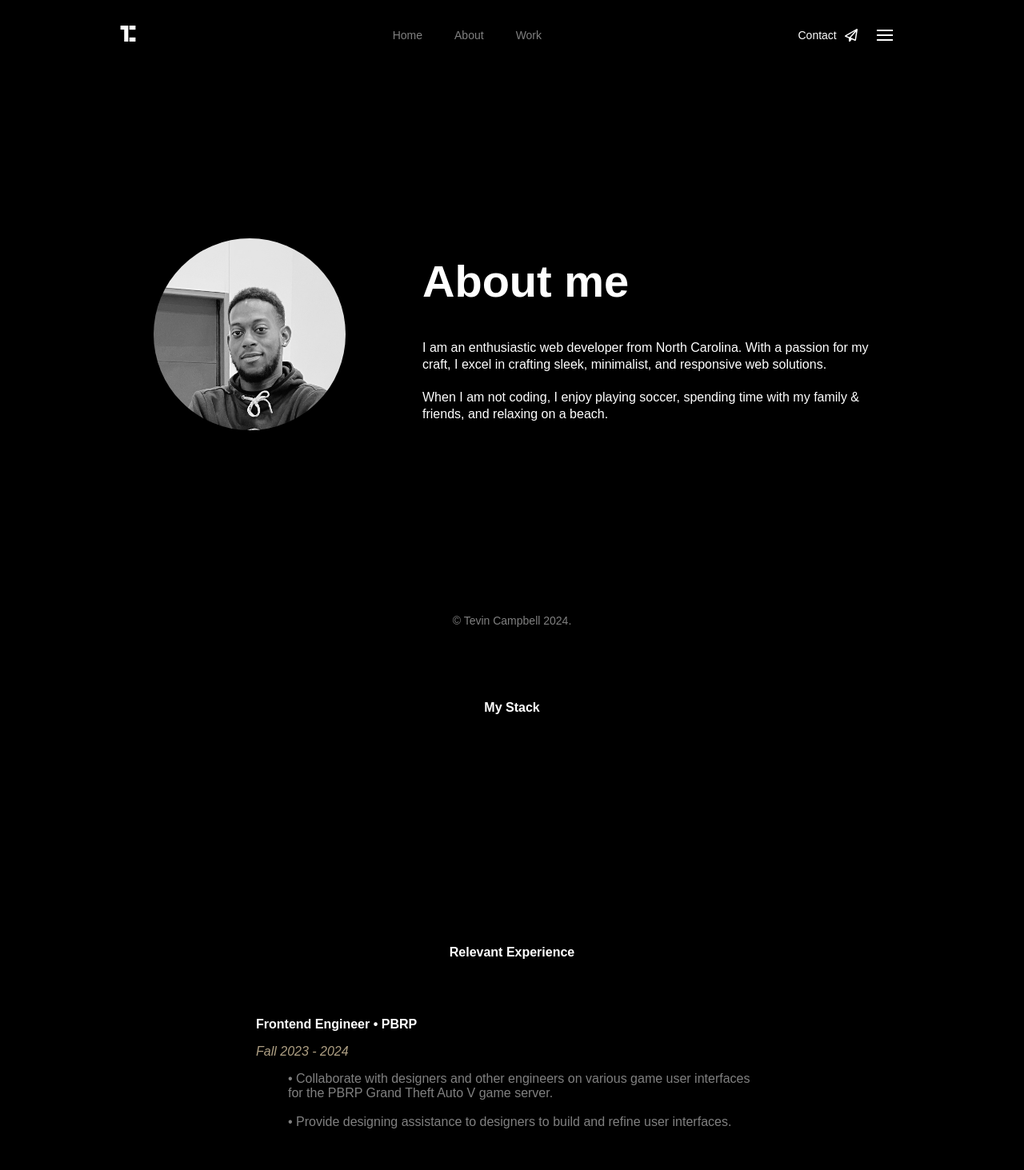
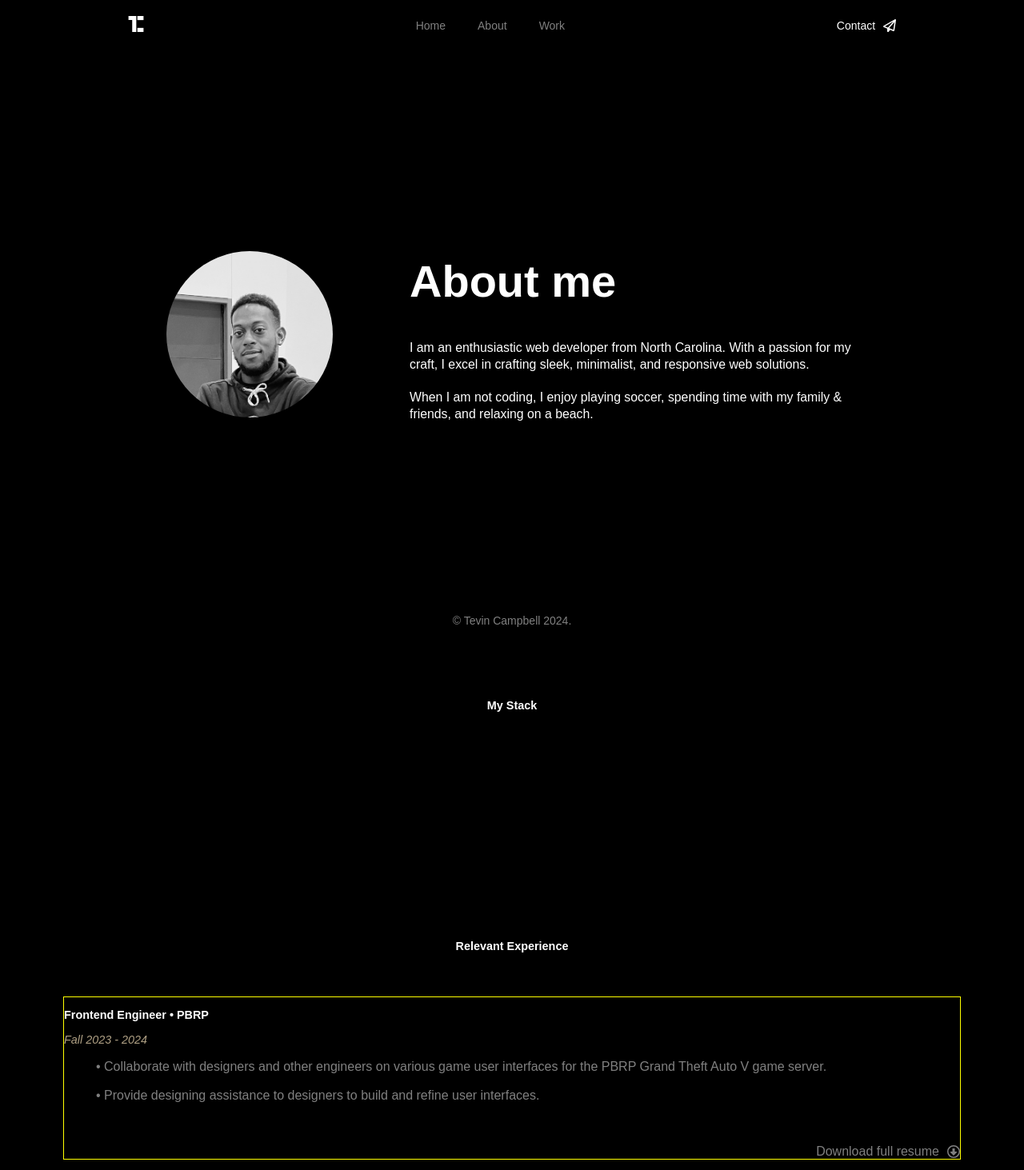
Before and after one commit to Troyzhenny/devfolio, a React (Vite) app: page /about in a window 1280 px wide. Shown: the top 1463 px of the page at 80% size. Built offline with nearby package versions, Linux system fonts and the light colour scheme; a web font is replaced by a local one.

Commit message:
media query styling

```diff
--- a/src/index.css
+++ b/src/index.css
@@ -265,8 +265,8 @@ a {
 
 .bio-wrapper {
   gap: 6rem;
-  width: 100%;
   min-height: 80vh;
+
   .para-wrapper {
     width: 35rem;
     word-wrap: break-word;
@@ -295,6 +295,7 @@ a {
   li::before {
     content: '• ';
   }
+
   span {
     font-style: oblique;
     color: #ae9f83;
@@ -317,10 +318,209 @@ a {
 }
 
 
+/* MEDIA-QUERIES */
+/* Small Screens */
+@media screen and (min-width: 480px) {
+  #--home,
+  #--work,
+  #--about {
+    #--cta-container {
+      width: 10.5rem;
+    }
+
+    h1 {
+      font-size: 3.5rem;
+      line-height: .9;
+    }
+
+    p {
+      font-size: .99em;
+      display: flex;
+      flex-wrap: wrap;
+    }
+
+    h3,
+    span {
+      font-size: .9rem;
+    }
+  }
+
+  #--header>nav {
+    visibility: hidden;
+  }
+
+  #card {
+    width: 25rem;
+    height: 25rem;
+
+    #imageWrapper {
+      img {
+        width: 25rem;
+        height: 25rem;
+      }
+    }
+
+    #deck {
+      width: 80%;
+    }
+  }
+
+  .profile {
+    height: 13rem;
+    width: 13rem;
+  }
+
+  .bio-wrapper {
+    gap: .5rem;
+    width: 29rem;
+
+    .para-wrapper {
+      line-height: 1.2em;
+    }
+  }
+
+  .stack--wrapper {
+    width: 29rem;
+  }
+
+  .cv-wrapper {
+    width: 29rem;
+    padding: 0rem;
+  }
+
+}
+
+/* Medium Screens */
+@media screen and (min-width: 768px) {
+  #--header #--ham-container {
+    display: none;
+  }
+
+  #--home,
+  #--work,
+  #--about {
+    #--cta-container {
+      width: 10.5rem;
+    }
+
+    h1 {
+      font-size: 3.5rem;
+      line-height: .9;
+    }
+
+    p {
+      font-size: .99em;
+      display: flex;
+      flex-wrap: wrap;
+    }
+
+    h3,
+    span {
+      font-size: .9rem;
+    }
+  }
+
+  #--header>nav {
+    visibility: visible;
+  }
+
+  #card {
+    width: 25rem;
+    height: 25rem;
+
+    #imageWrapper {
+      img {
+        width: 25rem;
+        height: 25rem;
+      }
+    }
+
+    #deck {
+      width: 80%;
+    }
+  }
+
+  .bio-wrapper {
+    width: 40rem;
+  }
+
+  .cv-wrapper {
+    width: 39rem;
+    padding: 0rem;
+  }
+
+}
+
+/* Large Screens */
+@media screen and (min-width: 1200px) {
+  #--home,
+  #--work,
+  #--about {
+    #--cta-container {
+      width: 10.5rem;
+    }
+
+    h1 {
+      font-size: 5rem;
+      line-height: .9;
+    }
+
+    p {
+      font-size: .99em;
+      display: flex;
+      flex-wrap: wrap;
+    }
+
+    h3,
+    span {
+      font-size: .9rem;
+    }
+  }
+
+  #--header>nav {
+    visibility: visible;
+  }
+
+  .bio-wrapper {
+    gap: 6rem;
+    min-width: 75rem;
+
+    .para-wrapper {
+      line-height: 1.3em;
+    }
+  }
+
+  .stack--wrapper {
+    width: 100%;
+    min-height: 100%;
+    padding: 5rem 0;
+  }
+
+  .cv-wrapper {
+    border: 1px solid yellow;
+    min-width: 70rem;
+  }
+
+  #card {
+    width: 40rem;
+    height: 40rem;
 
 
+    #imageWrapper {
+      width: 100%;
 
+      img {
+        width: 40rem;
+        height: 40rem;
+      }
+    }
 
+    #deck {
+      height: 100%;
+      width: 60%;
+    }
+  }
+}
 
 /* Dev debugging */
 .debug {
```
